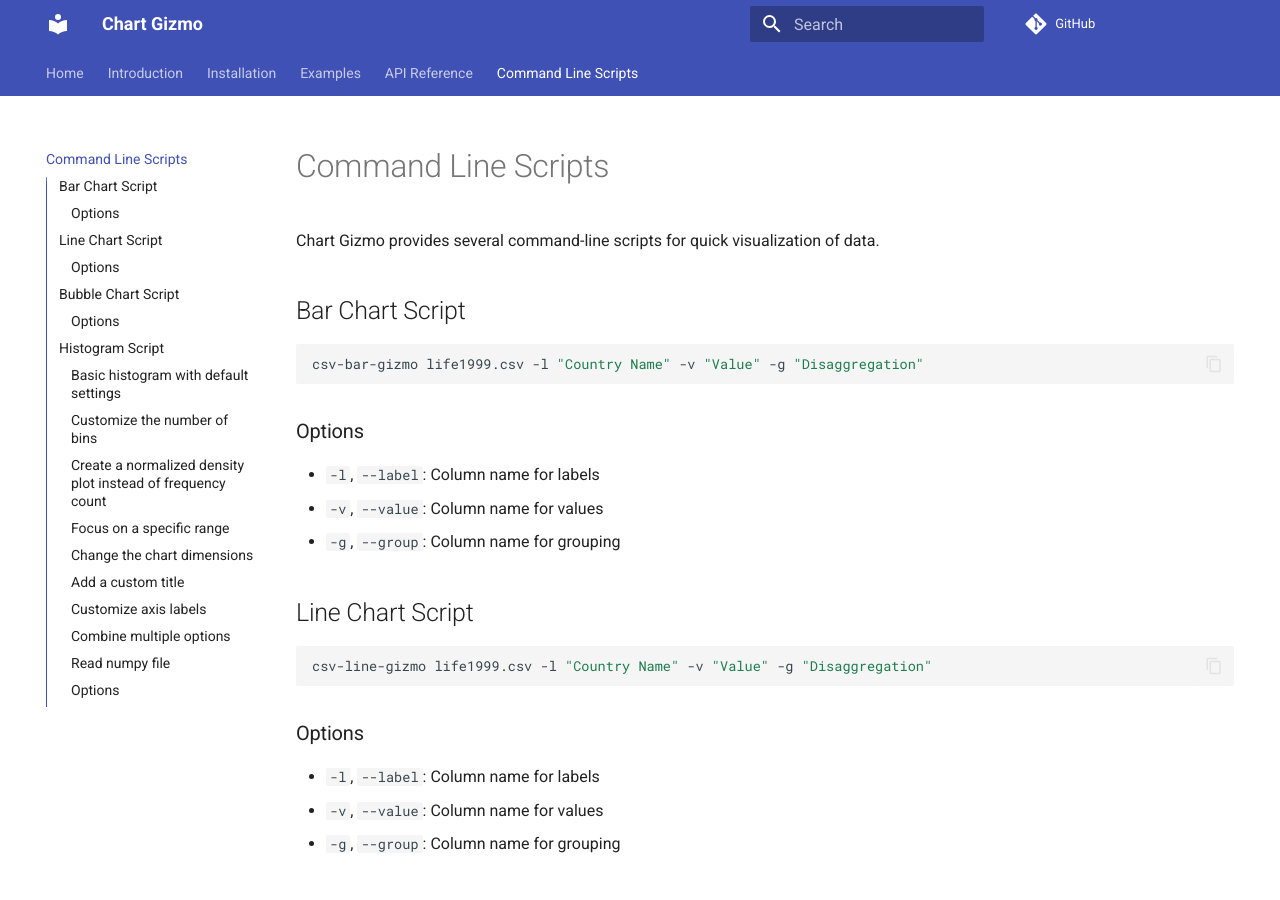
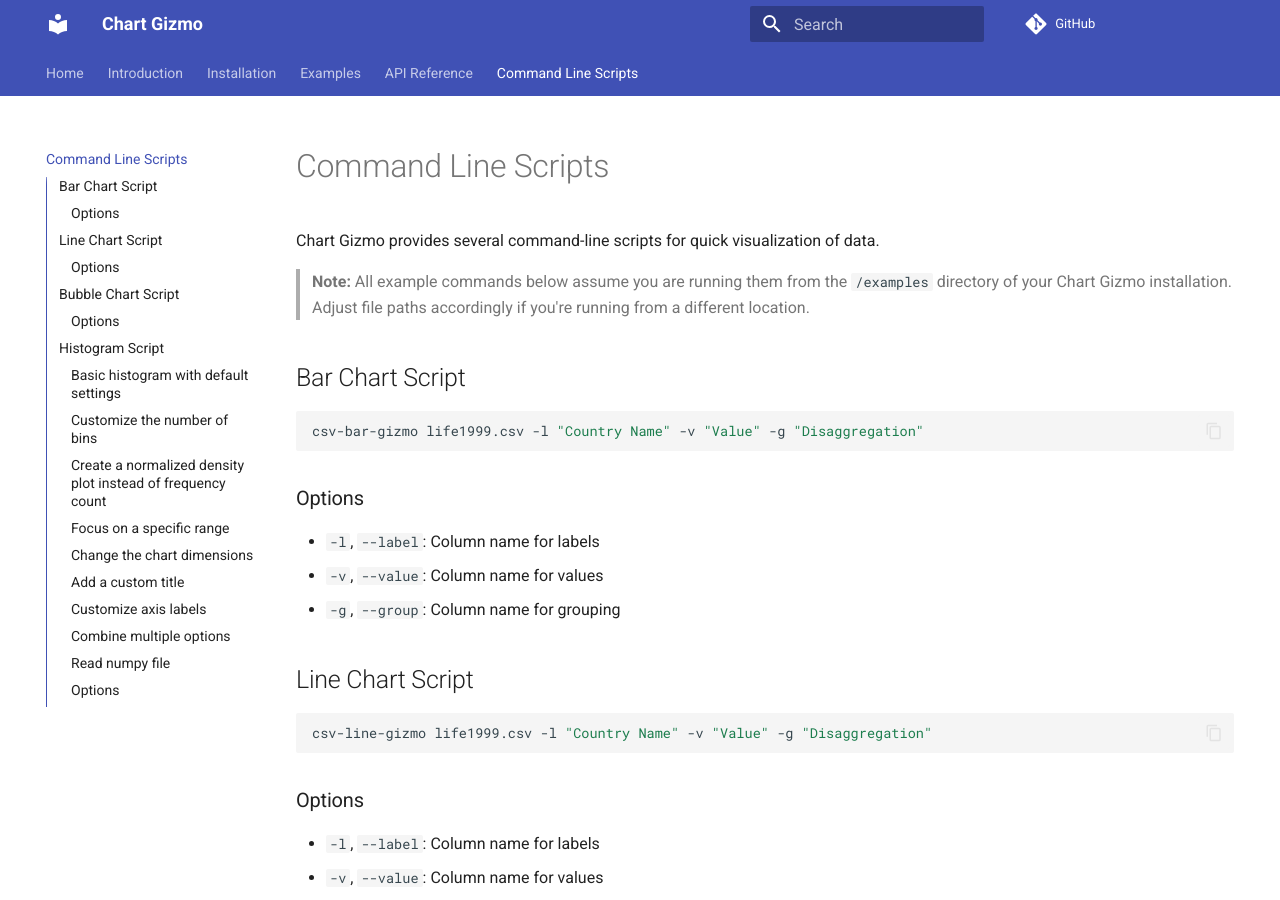
Before and after one commit to dineshchhantyal/chart_gizmo, an MkDocs documentation site: the page built from docs/cli.md, in a window 1280 px wide and 900 px high. Built offline with MkDocs 1.6.1 and Material for MkDocs 9.7.7, drawn with Linux system fonts in a browser that asks for light colours; comment, search, counter and statistics services are not loaded.

Commit message:
Add notes to CLI and examples documentation for directory assumptions

```diff
--- a/docs/cli.md
+++ b/docs/cli.md
@@ -1,6 +1,8 @@
 # Command Line Scripts
 
 Chart Gizmo provides several command-line scripts for quick visualization of data.
+
+> **Note:** All example commands below assume you are running them from the `/examples` directory of your Chart Gizmo installation. Adjust file paths accordingly if you're running from a different location.
 
 ## Bar Chart Script
 
```
Also changed, not shown: docs/examples.md (+2 -0 lines).
